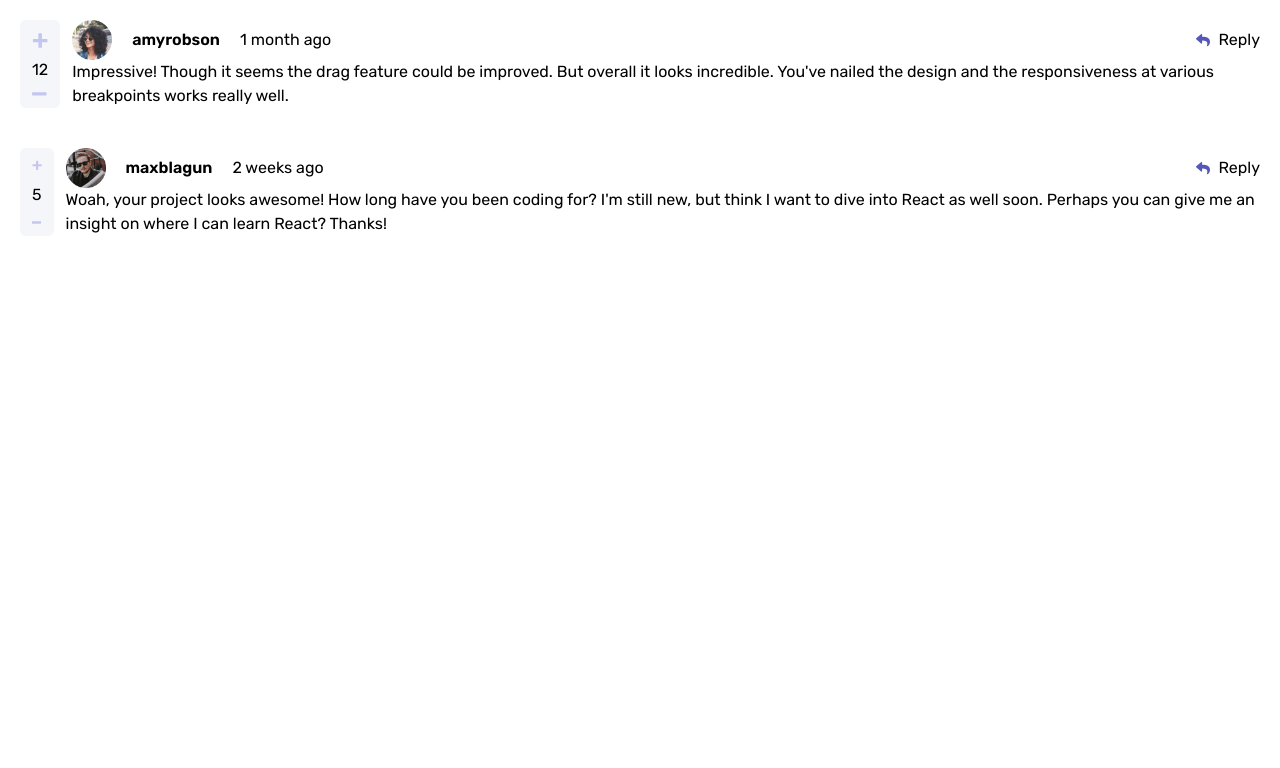
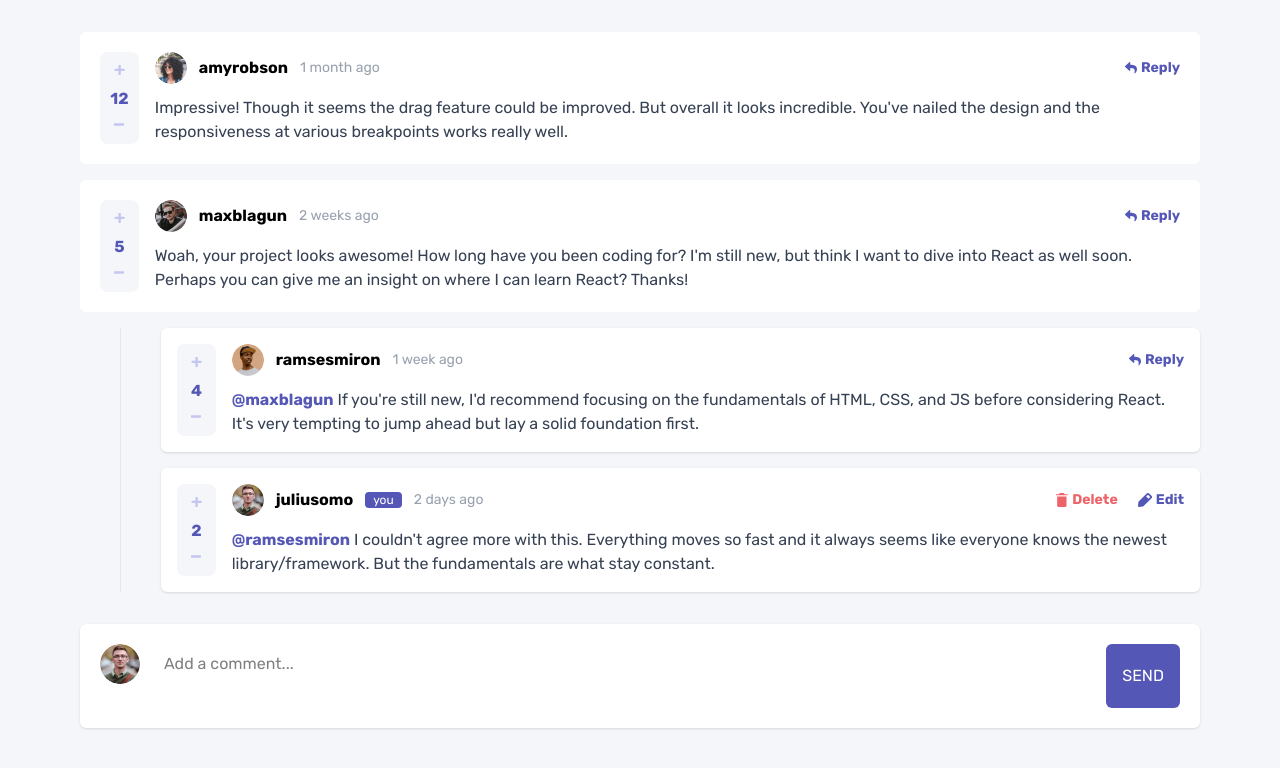
Before and after one commit to Legaz-le/interactive-comments-section-main, a React (Vite) app: page / in a window 1280 px wide. Shown: the top 768 px of the page. Built offline with nearby package versions, Linux system fonts and the light colour scheme; a web font is replaced by a local one.

Commit message:
added hover and Ui

```diff
--- a/src/App.css
+++ b/src/App.css
@@ -8,7 +8,7 @@
 
 @theme {
 --color-Purple-600: hsl(238, 40%, 52%);
---color--Pink-400: hsl(358, 79%, 66%);
+--color-Pink-400: hsl(358, 79%, 66%);
 --color-Purple-200: hsl(239, 57%, 85%);
 --color-Pink-200: hsl(357, 100%, 86%);
 
--- a/src/components/Comment.tsx
+++ b/src/components/Comment.tsx
@@ -2,47 +2,121 @@ import data from "../context/data.json";
 
 const Comment = () => {
   return (
-    <div className="container mx-auto bg-White">
+    <div className="min-h-screen bg-Grey-50 py-8 px-4 md:px-20">
+      {data.comments.map((comment) => (
         <>
-        {data.comments.map((comment) => (
-          <div className="flex p-5 gap-3">
-            <div className="bg-Grey-50 p-3 rounded-md gap-2 justify-between flex flex-col">
-              <img src="/images/icon-plus.svg" alt="plus" />
-              {comment.score}
-              <img src="/images/icon-minus.svg" alt="minus" />
+          <div key={comment.id} className="bg-White rounded-md p-5 mb-4 ">
+            {/* Score & Comment Body */}
+            <div className="flex gap-4">
+              {/* Score Box */}
+              <div className="bg-Grey-50 flex  flex-col items-center gap-3 rounded-lg px-2 py-3 w-10">
+                <img src="/images/icon-plus.svg" alt="plus" className="cursor-pointer" />
+                <p className="font-bold text-Purple-600">{comment.score}</p>
+                <img src="/images/icon-minus.svg" alt="minus" className="cursor-pointer"/>
               </div>
-            <div>
-              <div
-                key={comment.id}
-                className="flex items-center justify-between my-"
-              >
-                <div className="flex items-center gap-5">
-                  <div className="flex items-center gap-5">
+
+              {/* Comment Content */}
+              <div className="w-full">
+                <div className="flex justify-between items-center">
+                  <div className="flex gap-3 items-center">
                     <img
                       src={comment.user.image.png}
-                      alt="avatar-img"
-                      className="h-10 w-10"
+                      alt="avatar"
+                      className="w-8 h-8 rounded-full"
                     />
-                    <p className="font-semibold">{comment.user.username}</p>
+                    <p className="font-bold">{comment.user.username}</p>
+                    <p className="text-gray-400 text-sm">{comment.createdAt}</p>
                   </div>
-                  <p>{comment.createdAt}</p>
+                  <button className=" text-Purple-600 hover:text-Purple-200 font-bold flex items-center gap-1 text-sm cursor-pointer">
+                    <img src="/images/icon-reply.svg" className="w-3 h-3 " />
+                    Reply
+                  </button>
                 </div>
-                <button className="flex items-center cursor-pointer gap-2 text-Blue">
+                <p className="text-gray-700 mt-3">{comment.content}</p>
+              </div>
+            </div>
+          </div>
+          {/* Replies */}
+
+          <div className="ml-10 pl-10 mt-4 border-l-1  border-gray-200 space-y-4 bg-Grey-50">
+            {comment.replies.map((reply) => (
+              <div key={reply.id} className="bg-White rounded-md p-4 shadow">
+                <div className="flex gap-4">
+                  <div className="bg-Grey-50 flex  flex-col items-center gap-3 rounded-lg px-2 py-3 w-10">
+                    <img src="/images/icon-plus.svg" alt="plus" className="cursor-pointer"/>
+                    <p className="font-bold text-Purple-600">{reply.score}</p>
+                    <img src="/images/icon-minus.svg" alt="minus" className="cursor-pointer"/>
+                  </div>
+                  <div className="w-full">
+                    <div className="flex justify-between items-center">
+                      <div className="flex gap-3 items-center">
+                        <img
+                          src={reply.user.image.png}
+                          alt="avatar"
+                          className="w-8 h-8 rounded-full"
+                        />
+                        <p className="font-bold">{reply.user.username}</p>
+                        {reply.user.username === data.currentUser.username && (
+                          <span className="bg-Purple-600 text-white text-xs px-2 rounded">
+                            you
+                          </span>
+                        )}
+                        <p className="text-gray-400 text-sm">
+                          {reply.createdAt}
+                        </p>
+                      </div>
+                      <div className="flex gap-2">
+                        {reply.user.username === data.currentUser.username ? (
+                          <div className="flex gap-5">
+                            <button className="text-Pink-400 text-sm font-bold flex items-center gap-1 cursor-pointer hover:text-Pink-200">
+                              <img src="/images/icon-delete.svg" alt="delete" />
+                              Delete
+                            </button>
+                            <button className="text-Purple-600 hover:text-Purple-200 text-sm font-bold flex items-center gap-1 cursor-pointer">
+                              <img src="/images/icon-edit.svg" alt="delete"  className=""/>
+                              Edit
+                            </button>
+                          </div>
+                        ) : (
+                          <button className="text-Purple-600 hover:text-Purple-200 font-bold flex items-center gap-1 text-sm cursor-pointer">
                             <img
                               src="/images/icon-reply.svg"
-                    alt="reply-icon"
-                    className="object-contain"
+                              className="w-3 h-3"
                             />
                             Reply
                           </button>
+                        )}
                       </div>
-              <div className="">
-                <p>{comment.content}</p>
+                    </div>
+                    <p className="text-gray-700 mt-3">
+                      <span className="text-Purple-600 font-bold">
+                        @{reply.replyingTo}
+                      </span>{" "}
+                      {reply.content}
+                    </p>
                   </div>
                 </div>
               </div>
             ))}
+          </div>
         </>
+      ))}
+
+      {/* Add Comment Box */}
+      <div className="bg-white mt-8 p-5 rounded-md shadow flex gap-4">
+        <img
+          src={data.currentUser.image.png}
+          alt="your avatar"
+          className="w-10 h-10 rounded-full"
+        />
+        <textarea
+          placeholder="Add a comment..."
+          className="flex-1 resize-none border-Purple-200 rounded-md p-2 "
+        />
+        <button className="bg-Purple-600 hover:bg-Purple-200 text-white px-4 py-2 rounded-md cursor-pointer">
+          SEND
+        </button>
+      </div>
     </div>
   );
 };
```
Lines whose indentation alone changed are shown as unchanged.
